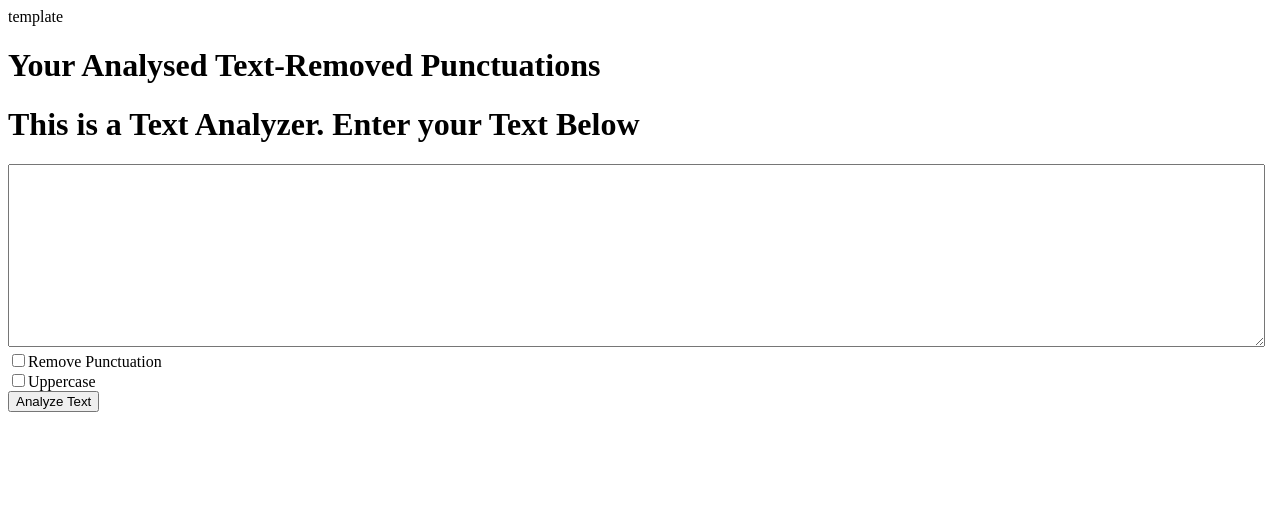
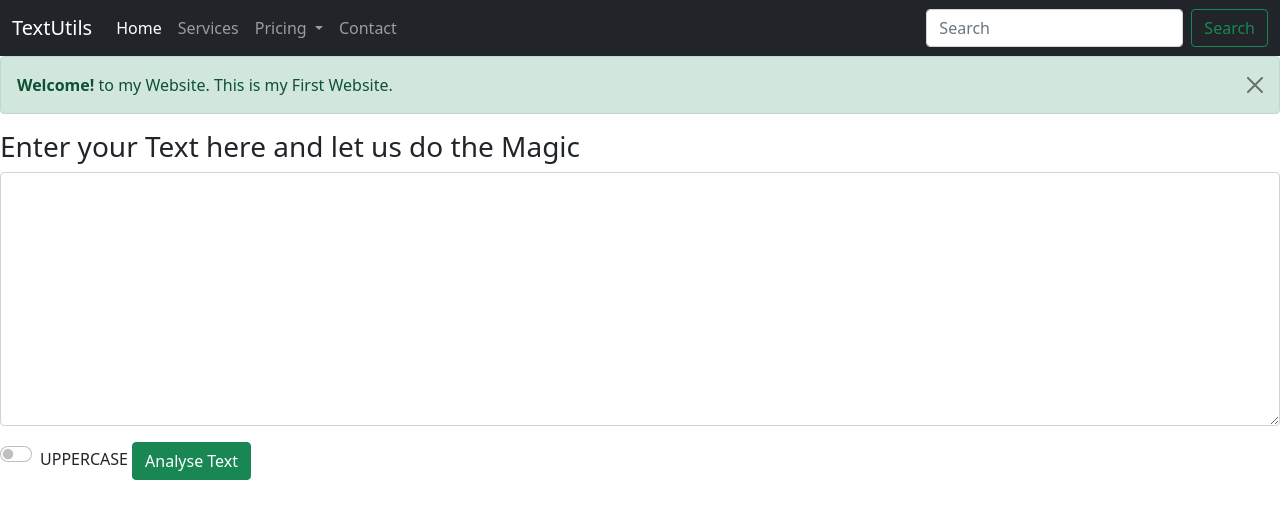
Before and after one commit to Paarthbathla338/Python_Backend_Dev, a Django app: page / in a window 1280 px wide. Shown: the top 519 px of the page. Run offline with Django 3.2, Linux system fonts and the light colour scheme.

Commit message:
Textutils Ended

```diff
--- a/textutils/templates/analyse.html
+++ b/textutils/templates/analyse.html
@@ -10,7 +10,7 @@
         <h2>Your Analysed Text-{{purpose1}}</h2>
         <p>{{at}}</p>
         <h2>Uppercase Letters</h2>
-        <p>{{op}}</p>
+        <p>{{paarth}}</p>
 
 
     </body>
--- a/textutils/templates/index.html
+++ b/textutils/templates/index.html
@@ -1,19 +1,98 @@
-<!DOCTYPE html>
+<!Doctype html>
 <html lang="en">
+  <head>
+    <!-- Required meta tags -->
     <meta charset="utf-8">
-    <head>
-        template
-    </head>
-    <body>
-        <h1><b>Your Analysed Text-Removed Punctuations</b>
-        <h1>This is a Text Analyzer. Enter your Text Below</h1>
-        <form action="/analyse" method="get">
-            <textarea name="text" style="margin: 0px; width: 1251px; height: 177px;"></textarea>
-            <input type="checkbox" name='removepunc'>Remove Punctuation<br>
-            <input type="checkbox" name='uppercase'>Uppercase<br>
+    <meta name="viewport" content="width=device-width, initial-scale=1">
+
+    <!-- Bootstrap CSS -->
+    <link href="https://cdn.jsdelivr.net/npm/bootstrap@5.0.2/dist/css/bootstrap.min.css" rel="stylesheet" integrity="sha384-EVSTQN3/azprG1Anm3QDgpJLIm9Nao0Yz1ztcQTwFspd3yD65VohhpuuCOmLASjC" crossorigin="anonymous">
+
+    <title>Bootstrap Examples!</title>
+  </head>
+  <body>
+
+    <nav class="navbar navbar-expand-lg navbar-dark bg-dark">
+        <div class="container-fluid">
+
+          <a class="navbar-brand" href="#">TextUtils</a>
+          <button class="navbar-toggler" type="button" data-bs-toggle="collapse" data-bs-target="#navbarSupportedContent" aria-controls="navbarSupportedContent" aria-expanded="false" aria-label="Toggle navigation">
+            <span class="navbar-toggler-icon"></span>
+          </button>
+          <div class="collapse navbar-collapse" id="navbarSupportedContent">
+            <ul class="navbar-nav me-auto mb-2 mb-lg-0">
+              <li class="nav-item">
+                <a class="nav-link active" aria-current="page" href="#">Home</a>
+              </li>
+              <li class="nav-item">
+                <a class="nav-link" href="#">Services</a>
+              </li>
+              <li class="nav-item dropdown">
+                <a class="nav-link dropdown-toggle" href="#" id="navbarDropdown" role="button" data-bs-toggle="dropdown" aria-expanded="false">
+                  Pricing
+                </a>
+                <ul class="dropdown-menu" aria-labelledby="navbarDropdown">
+                  <li><a class="dropdown-item" href="#">Action</a></li>
+                  <li><a class="dropdown-item" href="#">Another action</a></li>
+                  <li><hr class="dropdown-divider"></li>
+                  <li><a class="dropdown-item" href="#">Something else here</a></li>
+                </ul>
+              </li>
+              <li class="nav-item dropdown">
+                <a class="nav-link " href="#" id="navbarDropdown" role="button" data-bs-toggle="dropdown" aria-expanded="false">
+                  Contact
+                </a>
+
+            </ul>
+            <form class="d-flex">
+              <input class="form-control me-2" type="search" placeholder="Search" aria-label="Search">
+              <button class="btn btn-outline-success" type="submit">Search</button>
+            </form>
+          </div>
+        </div>
+      </nav>
+    <div class="alert alert-success alert-dismissible fade show" role="alert">
+      <strong>Welcome!</strong> to my Website. This is my First Website.
+      <button type="button" class="btn-close" data-bs-dismiss="alert" aria-label="Close"></button>
+    </div>
 
 
-            <button>Analyze Text</button>
+
+      <form action="/analyse" method="get">
+
+        <div class="mb-3">
+
+        <h3><span id='typed'>Enter your Text here and let us do the Magic</span> </h3>
+        <textarea class="form-control" id="exampleFormControlTextarea1" rows="10"></textarea>
+
+        </div>
+        <div class="form-check form-switch">
+          <input class="form-check-input" name='uppercase' type="checkbox" id="flexSwitchCheckDefault">
+          <label class="form-check-label" for="flexSwitchCheckDefault">UPPERCASE</label>
+
+
+
+
+
+        <button type="submit" class="btn btn-success ">Analyse Text</button>
         </form>
-    </body>
+
+        </div>
+
+
+
+
+
+
+    <!-- Optional JavaScript; choose one of the two! -->
+
+    <!-- Option 1: Bootstrap Bundle with Popper -->
+    <script src="https://cdn.jsdelivr.net/npm/bootstrap@5.0.2/dist/js/bootstrap.bundle.min.js" integrity="sha384-MrcW6ZMFYlzcLA8Nl+NtUVF0sA7MsXsP1UyJoMp4YLEuNSfAP+JcXn/tWtIaxVXM" crossorigin="anonymous"></script>
+
+    <!-- Option 2: Separate Popper and Bootstrap JS -->
+    <!--
+    <script src="https://cdn.jsdelivr.net/npm/@popperjs/core@2.9.2/dist/umd/popper.min.js" integrity="sha384-IQsoLXl5PILFhosVNubq5LC7Qb9DXgDA9i+tQ8Zj3iwWAwPtgFTxbJ8NT4GN1R8p" crossorigin="anonymous"></script>
+    <script src="https://cdn.jsdelivr.net/npm/bootstrap@5.0.2/dist/js/bootstrap.min.js" integrity="sha384-cVKIPhGWiC2Al4u+LWgxfKTRIcfu0JTxR+EQDz/bgldoEyl4H0zUF0QKbrJ0EcQF" crossorigin="anonymous"></script>
+    -->
+  </body>
 </html>
--- a/textutils/textutils/views.py
+++ b/textutils/textutils/views.py
@@ -29,7 +29,7 @@ def analyse(request):
     if uppercase == 'on':
         for char in textdj:
             analysed1 = analysed1 + char.upper()
-            params = {"purpose":"uppercase","op":analysed1}
+            params = {"purpose":"uppercase","paarth":analysed1}
 
 
     return render(request,"analyse.html",params)
```
Also changed, not shown: textutils/templates/index2.html (deleted, +0 -88 lines).
